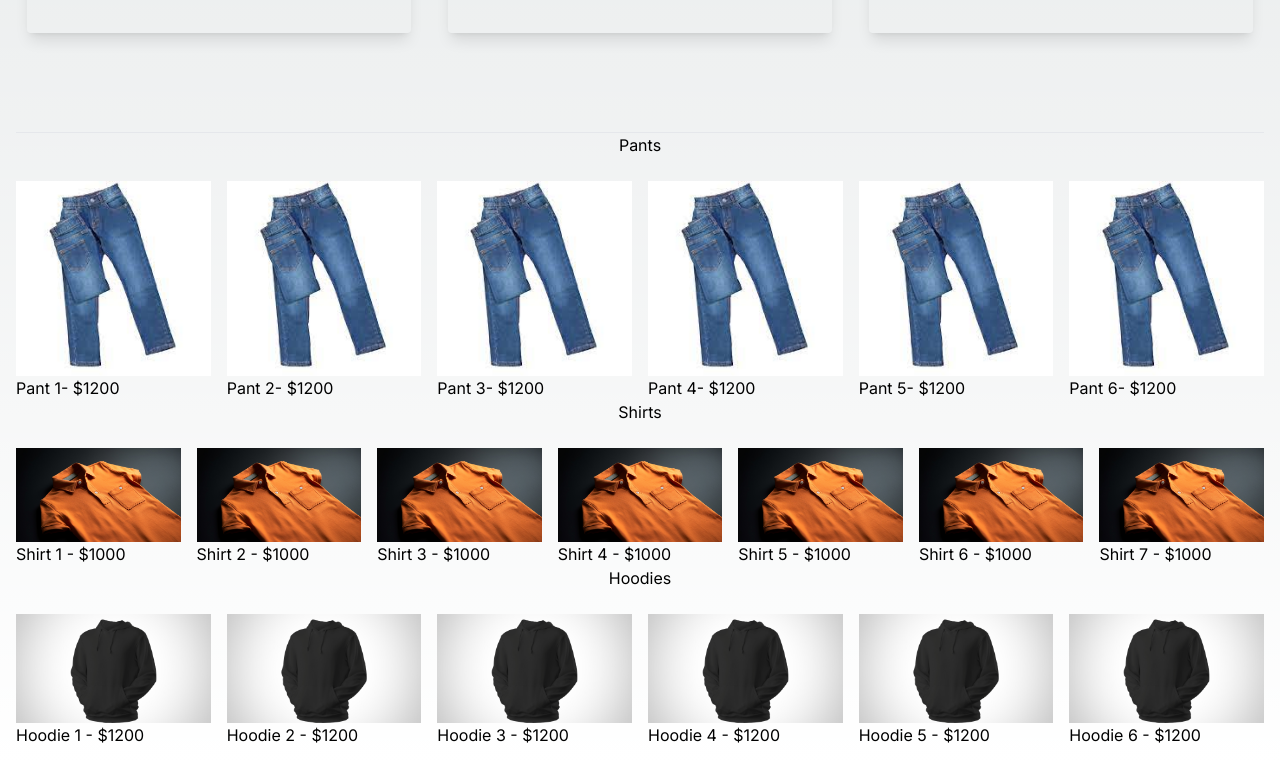
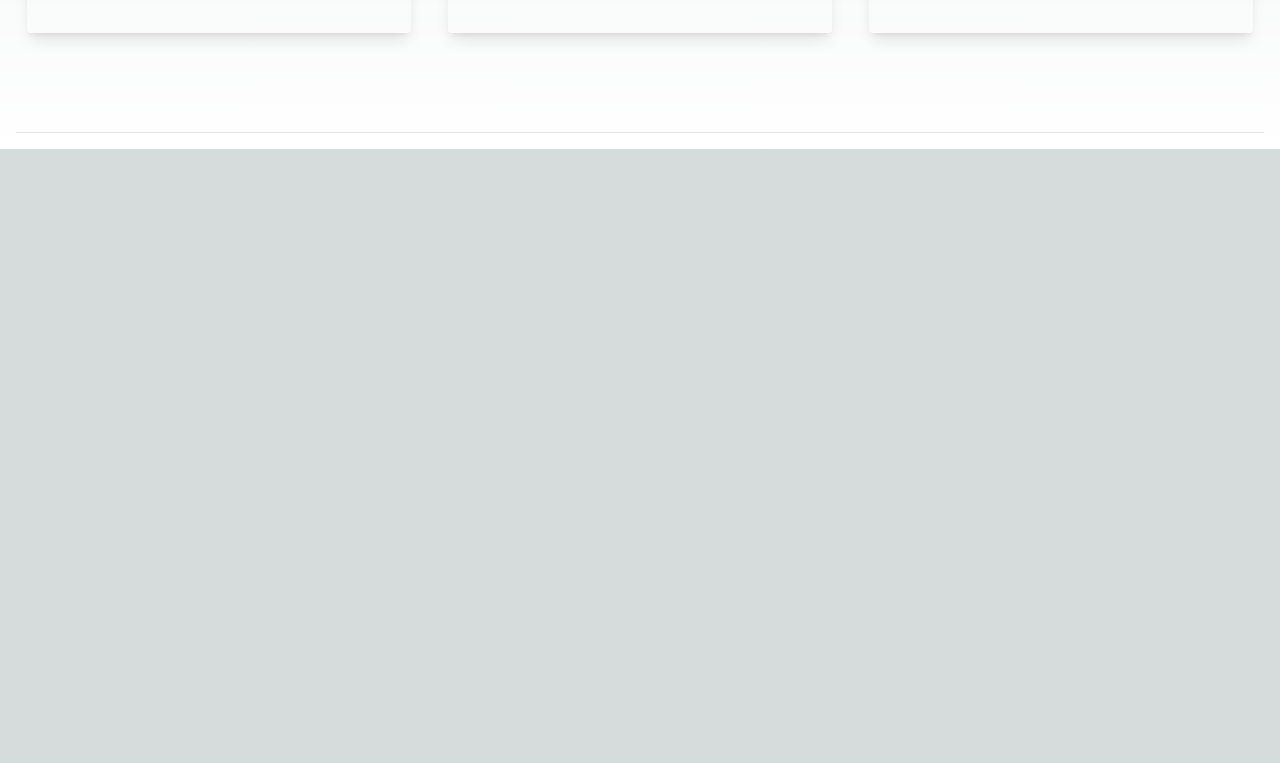
Before and after one commit to hassaan-shafique/MHS-Ecommerce-Store, a Next.js app: page / in a window 1280 px wide. Shown: the part 1013-1776 px from the top of the page. After the commit the page ends 1162 px from the top, so only its background shows below. Built offline with nearby package versions, Linux system fonts and the light colour scheme.

Commit message:
removed links from Home

```diff
--- a/app/page.js
+++ b/app/page.js
@@ -17,9 +17,7 @@ const page = () => {
       <Navbar/>
          {/* <Login/>   */}
        <Home/>
-      <Pant/>
-      <Shirt/>
-     <Hoodie/>
+
     </div>
   )
 }
```
Also changed, not shown: app/data/page.js (deleted).
